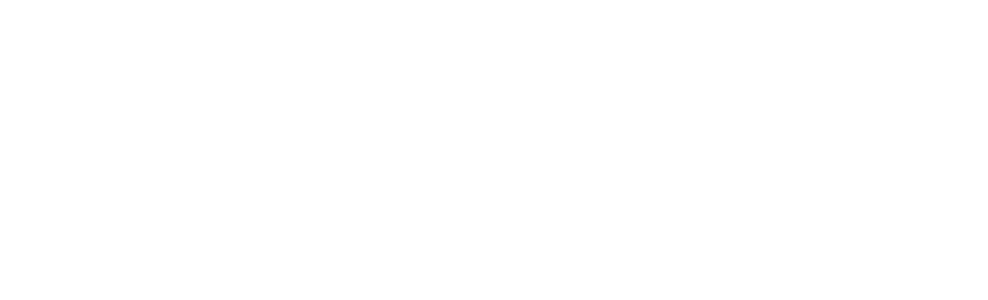
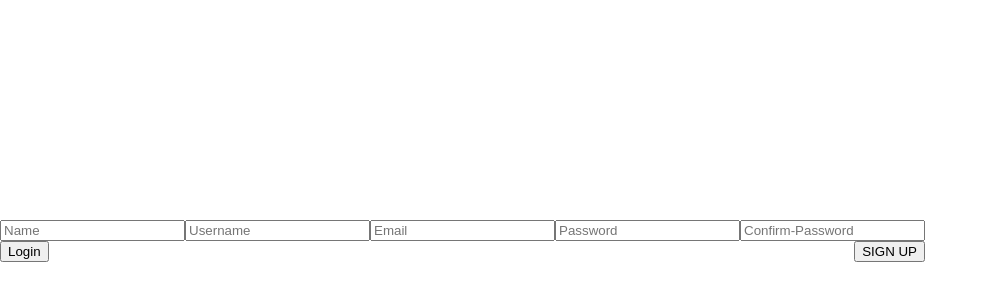
Before and after one commit to keepitreel/keepitreel, a React (Create React App) app: page /#/ in a window 1280 px wide. Shown: the part 160-460 px from the top of the page, without its empty margins (0-988 px from the left). Built offline with nearby package versions, Linux system fonts and the light colour scheme.

Commit message:
working on landing page

```diff
--- a/src/App.js
+++ b/src/App.js
@@ -1,14 +1,20 @@
 import React from "react";
 import "./App.scss";
+import Nav from "./components/Nav/Nav";
 import SearchMovie from "./components/SearchMovie/SearchMovie";
 import { HashRouter } from "react-router-dom";
 import routes from "./routes/routes";
+import Landing from "./components/LandingPage-login/Landing-login.component";
+import Register from "./components/LandingPage-register/Landing-register.component";
 import { Link } from "react-router-dom";
 
 function App() {
   return (
     <HashRouter>
-      <div className="App">{routes}</div>
+      <div className="App">
+        {routes}
+        <Register />
+      </div>
     </HashRouter>
   );
 }
--- a/src/components/LandingPage-login/Landing-login.component.js
+++ b/src/components/LandingPage-login/Landing-login.component.js
@@ -1,5 +1,6 @@
 import React, { Component } from "react";
-import Video from "../video/background.mp4";
+import Video from "../../video/background.mp4";
+import Nav from "../Nav/Nav";
 
 import "./Landing-login.style.css";
 
@@ -31,6 +32,7 @@
   render() {
     return (
       <div className="container">
+        <Nav />
         <video id="background-video" loop autoPlay>
           <source src={Video} type="video/mp4" />
         </video>
--- a/src/components/LandingPage-register/Landing-register.component.js
+++ b/src/components/LandingPage-register/Landing-register.component.js
@@ -0,0 +1,75 @@
+import React, { Component } from "react";
+
+import "./LandingPage-register.style.scss";
+
+export default class Register extends Component {
+  constructor(props) {
+    super(props);
+
+    this.state = {
+      Surname: "",
+      displayName: "",
+      email: "",
+      password: "",
+      confirmPassword: ""
+    };
+  }
+  handleSubmit = event => {};
+
+  signInWithGoogle = event => {};
+
+  render() {
+    return (
+      <div className="container">
+        <form>
+          <div className="inputs">
+            <input
+              type="text"
+              name="name"
+              onChange={this.handleChange}
+              placeholder="Name"
+              label="Surname"
+              required
+            />
+            <input
+              type="text"
+              name="username"
+              onChange={this.handleChange}
+              placeholder="Username"
+              label="Username"
+              required
+            />
+            <input
+              type="email"
+              name="email"
+              onChange={this.handleChange}
+              placeholder="Email"
+              label="Email"
+              required
+            />
+            <input
+              type="password"
+              name="password"
+              onChange={this.handleChange}
+              placeholder="Password"
+              label="Password"
+              required
+            />
+            <input
+              type="password"
+              name="confirmPassword"
+              onChange={this.handleChange}
+              placeholder="Confirm-Password"
+              label="Confirm Password"
+              required
+            />
+          </div>
+          <div className="buttons">
+            <button type="">Login</button>
+            <button type="submit">SIGN UP</button>
+          </div>
+        </form>
+      </div>
+    );
+  }
+}
--- /dev/null
+++ b/src/components/LandingPage-register/LandingPage-register.style.scss
@@ -0,0 +1,5 @@
+.container {
+  display: flex;
+  flex-direction: column-reverse;
+  align-items: flex-start;
+}
--- a/src/components/Nav/Nav.js
+++ b/src/components/Nav/Nav.js
@@ -1,10 +1,12 @@
 import React, { Component } from "react";
+import Logo from "../../img/Logo.jpg";
 import { Link } from "react-router-dom";
 
 class Nav extends Component {
   render() {
     return (
       <div className="nav-page">
+        <img src={Logo} />
         <h1>KeepItReel</h1>
         <div className="link-wrap">
           <Link to="/" className="links">
--- a/src/routes/routes.js
+++ b/src/routes/routes.js
@@ -2,9 +2,13 @@
 import { Switch, Route } from "react-router-dom";
 import SearchMovie from "../components/SearchMovie/SearchMovie";
 import CreateBlog from "../components/CreateBlog/CreateBlog";
+import Login from "../components/LandingPage-login/Landing-login.component";
+import Register from "../components/LandingPage-register/Landing-register.component";
 
 export default (
   <Switch>
+    {/* <Route exact path="/" component={Login}></Route> */}
+    <Route path="/register" component={Register}></Route>
     <Route path="/movie/:id" component={CreateBlog}></Route>
     <Route path="/moviesSearch" component={SearchMovie}></Route>
   </Switch>
```
Also changed, not shown: src/routes.js (deleted, +0 -13 lines), src/components/Nav/nav.scss (added), src/img/Logo.jpg (added).
